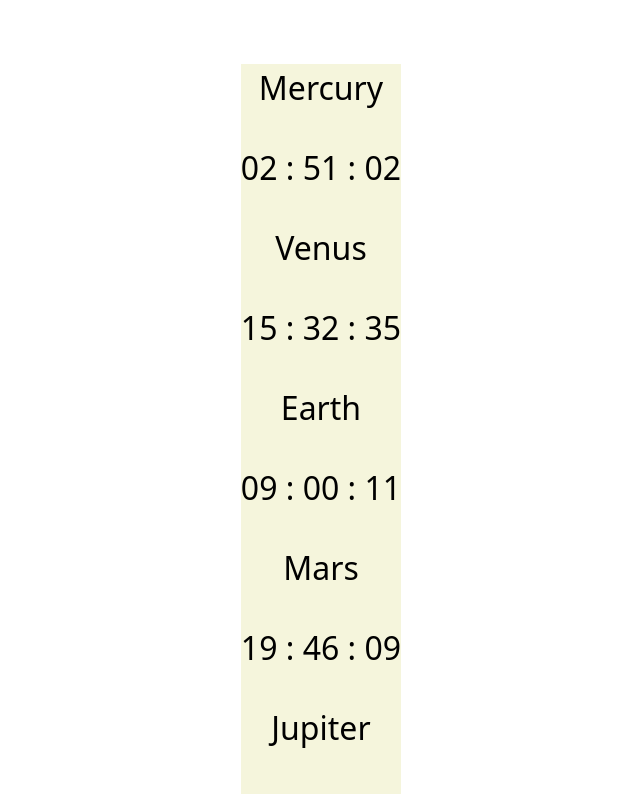
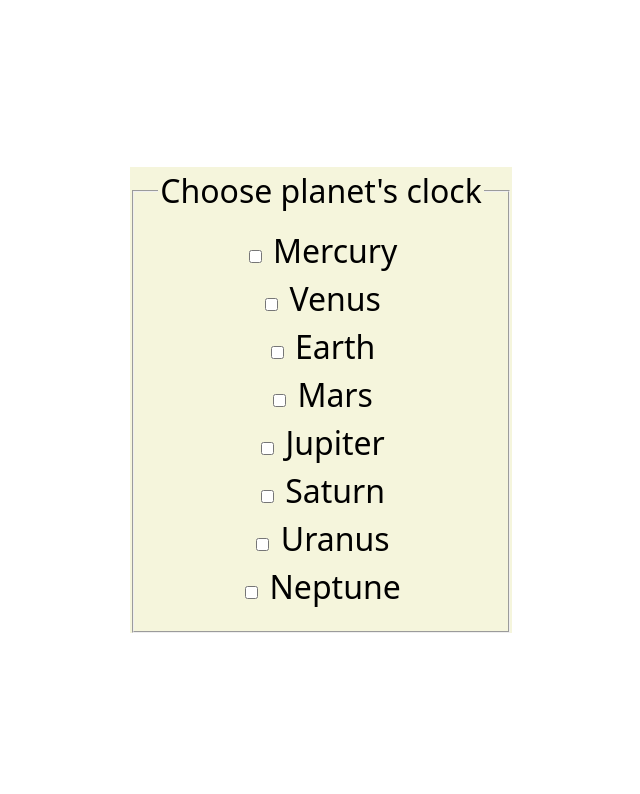
Before and after one commit to LevasseurMickael/Solar-clock, a Svelte app: page / in a window 1280 px wide. Shown: the top 794 px of the page, without its empty margins (319-959 px from the left). Built offline with nearby package versions, Linux system fonts and the light colour scheme.

Commit message:
added checkbox to choose which clock to show

```diff
--- a/src/App.svelte
+++ b/src/App.svelte
@@ -7,46 +7,50 @@
 
 // Array of all planets
 
-const allPlanetsOfSolarSystem = [
+const allPlanetsOfSolarSystem = $state([
   {name: "Mercury",
-  dayTime: 5068960
+  dayTime: 5068960,
+  showClock: false
   },
   {name: "Venus",
-  dayTime: 20995200
+  dayTime: 20995200,
+  showClock: false
   },
   {name: "Earth",
-  dayTime: 1
+  dayTime: 1,
+  showClock: false
   },
   {name: "Mars",
-  dayTime: 1
+  dayTime: 1,
+  showClock: false
   },
   {name: "Jupiter",
-  dayTime: 35640
+  dayTime: 35640,
+  showClock: false
   },
   {name: "Saturn",
-  dayTime: 38520
+  dayTime: 38520,
+  showClock: false
   },
   {name: "Uranus",
-  dayTime: 61920
+  dayTime: 61920,
+  showClock: false
   },
   {name: "Neptune",
-  dayTime: 58000
+  dayTime: 58000,
+  showClock: false
   },
-];
+]);
 
 let clocks = {};
 
 
 // Clock shown on user's page
-let clockLocalUserTimeShown
-let clockNumbersShown
-let clockNumbersMarsShown
-// let clockMercury
-// let clockVenus
-// let clockJupiter
-// let clockSaturn
-// let clockUranus
-// let clockNeptune
+let clockLocalUserTimeShown = $state();
+let clockNumbersShown = $state();
+let clockNumbersMarsShown = $state();
+
+
 
 // Pad used for all clock
 function padForClock (){
@@ -121,21 +125,51 @@ setInterval(clockMarsTime, 1000);
 
 
 
+// // Toggle clock selected
+// function toggleClock (){
+//   if
+// };
+
+
+
 </script>
 
 <main>
+
+
+<fieldset>
+  <legend>Choose planet's clock</legend>
+  <div>
+  {#each allPlanetsOfSolarSystem as planet}
+    <div class="${planet.name}" >
+      <input type="checkbox" id="${planet.name}" name="${planet.name}" bind:checked={planet.showClock}/>
+      <label for="${planet.name}">{planet.name}</label>
+    </div>
+  {/each}
+  </div>
+</fieldset>
+
+
 {#each allPlanetsOfSolarSystem as planet}
-  {#if planet.name === "Earth"}
-    <p>{planet.name}</p>
-    {clockLocalUserTimeShown}
-  {:else if planet.name === "Mars"}
-    <p>{planet.name}</p>
-    {clockNumbersMarsShown}
-    {:else}
-    <p>{planet.name}</p>
-    {clocks[planet.name]}
+  {#if planet.name === "Earth" && planet.showClock === true}
+    <div>
+      <p id="${planet.name}">{planet.name}</p>
+      {clockLocalUserTimeShown}
+    </div>
+  {:else if planet.name === "Mars" && planet.showClock === true}
+    <div>
+      <p id="${planet.name}">{planet.name}</p>
+      {clockNumbersMarsShown}
+    </div>
+    {:else if planet.showClock === true}
+    <div>
+      <p id="${planet.name}">{planet.name}</p>
+      {clocks[planet.name]}
+    </div>
   {/if}
 {/each }
+
+
 </main>
 
 <style>
```
